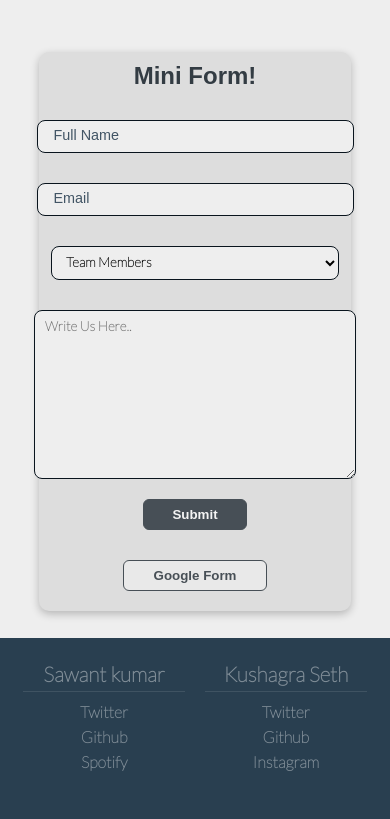
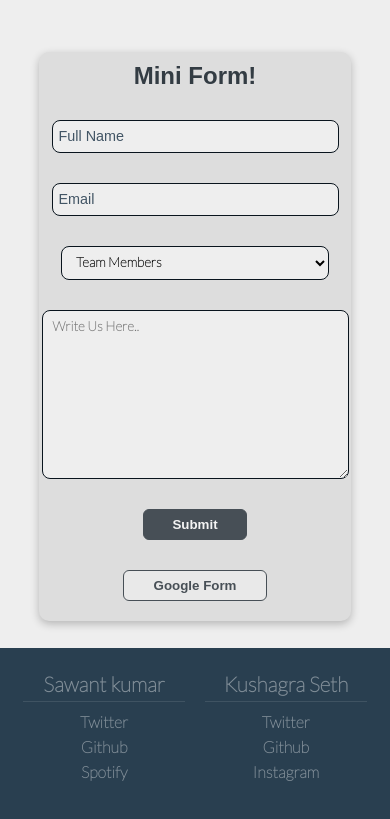
Before and after one commit to Sawantkun/Code-Fellas-Hackathon-Project, a plain HTML site: page Pages/register.html in a window 390 px wide. Shown: the part 802-1621 px from the top of the page. Drawn offline with nearby package versions, Linux system fonts and the light colour scheme.

Commit message:
Update register.css

```diff
--- a/Styles/register.css
+++ b/Styles/register.css
@@ -253,6 +253,8 @@ span{
     padding-bottom: 7px;
     padding-top: 7px;
     font-size: 0.9rem;
+    margin-left: 10px;
+    margin-right: 10px;
 }
 .form input::placeholder{
     opacity: 0;
@@ -399,4 +401,21 @@ span{
     #home{
         padding-top: 150px;
     }
+    #form input{
+        margin-right: 20px;
+        margin-left: 20px;
+        padding-right: 120px;
+    }
+    .right span{
+        top: 38px;
+        left: 27px;
+    }
+    #comments{
+        margin: 30px;
+        padding-right: 70px;
+        margin-bottom: 10px;
+    }
+    #team{
+        padding-right: 150px;
+    }
 }
```
